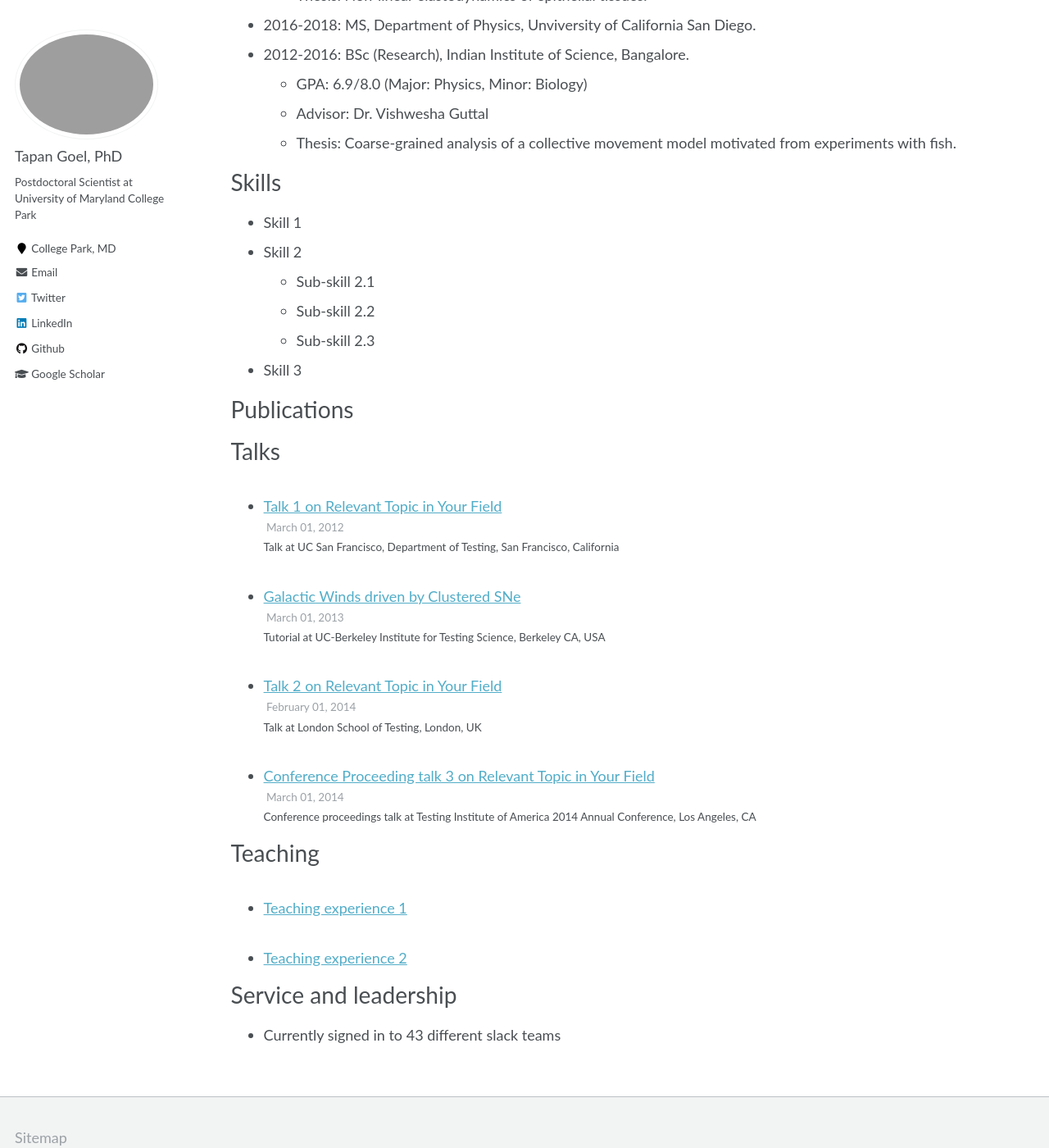
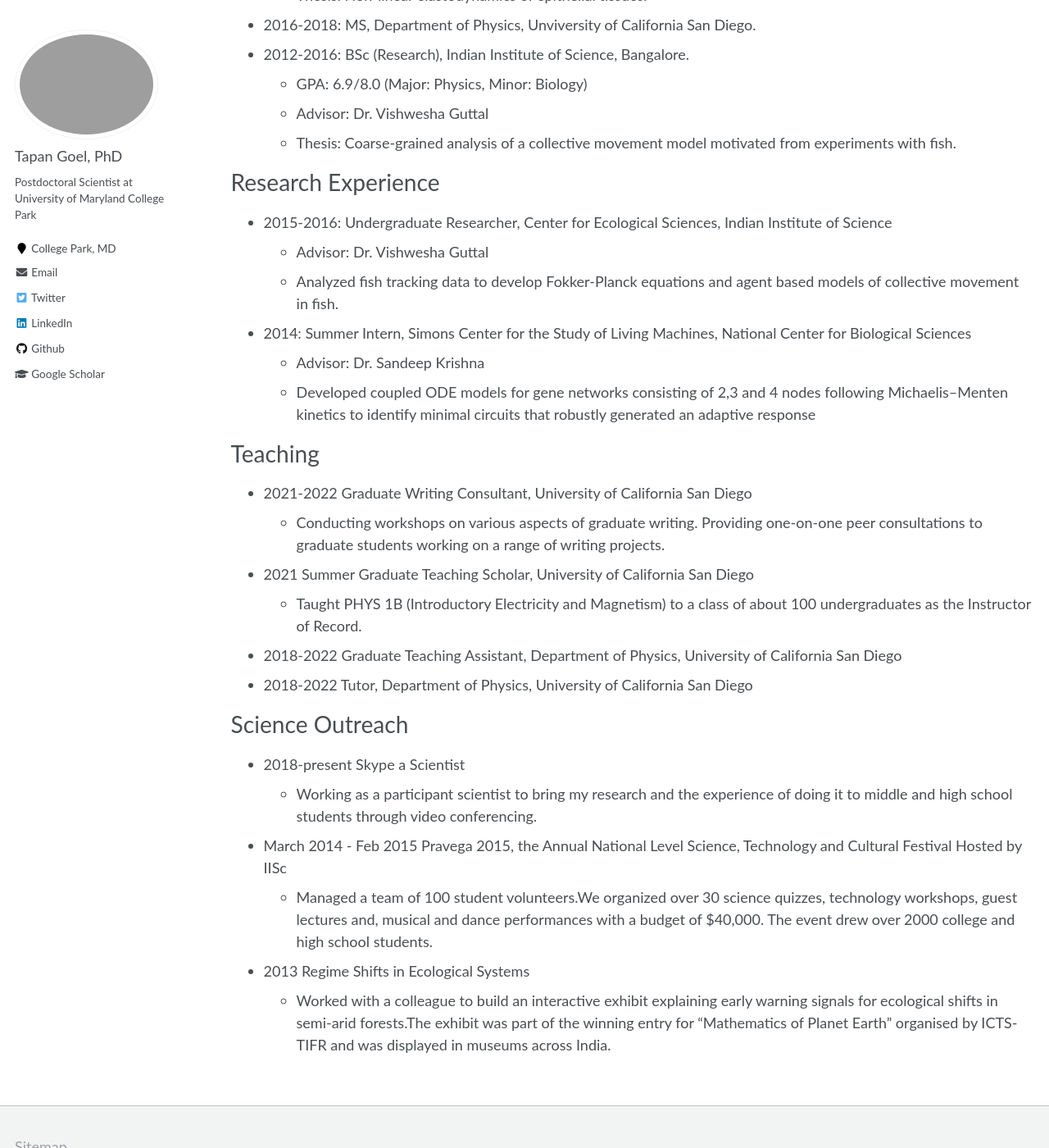
Before and after one commit to tapangoel1994/tapangoel1994.github.io, a Jekyll site: the page built from _pages/cv.md, in a window 1280 px wide and 1400 px high, scrolled down 850 px. Shown: the whole window at 82% size. Built offline with Jekyll 4.4.1, drawn with Linux system fonts in a browser that asks for light colours.

Commit message:
Update cv.md

```diff
--- a/_pages/cv.md
+++ b/_pages/cv.md
@@ -36,33 +36,29 @@ Education
   * Advisor: Dr. Vishwesha Guttal
   * Thesis: Coarse-grained analysis of a collective movement model motivated from experiments with fish.
 
-Skills
+Research Experience
 ======
-* Skill 1
-* Skill 2
-  * Sub-skill 2.1
-  * Sub-skill 2.2
-  * Sub-skill 2.3
-* Skill 3
-
-Publications
-======
-  <ul>{% for post in site.publications %}
-    {% include archive-single-cv.html %}
-  {% endfor %}</ul>
-
-Talks
-======
-  <ul>{% for post in site.talks %}
-    {% include archive-single-talk-cv.html %}
-  {% endfor %}</ul>
+* 2015-2016: Undergraduate Researcher, Center for Ecological Sciences, Indian Institute of Science
+  * Advisor: Dr. Vishwesha Guttal
+  * Analyzed fish tracking data to develop Fokker-Planck equations and agent based models of collective movement in fish.
+* 2014: Summer Intern, Simons Center for the Study of Living Machines, National Center for Biological Sciences
+  * Advisor: Dr. Sandeep Krishna
+  * Developed coupled ODE models for gene networks consisting of 2,3 and 4 nodes following Michaelis–Menten kinetics to identify minimal circuits that robustly generated an adaptive response
 
 Teaching
 ======
-  <ul>{% for post in site.teaching %}
-    {% include archive-single-cv.html %}
-  {% endfor %}</ul>
+* 2021-2022 Graduate Writing Consultant, University of California San Diego
+  * Conducting workshops on various aspects of graduate writing. Providing one-on-one peer consultations to graduate students working on a range of writing projects.
+* 2021 Summer Graduate Teaching Scholar, University of California San Diego
+  * Taught PHYS 1B (Introductory Electricity and Magnetism) to a class of about 100 undergraduates as the Instructor of Record.
+* 2018-2022 Graduate Teaching Assistant, Department of Physics, University of California San Diego
+* 2018-2022 Tutor, Department of Physics, University of California San Diego
 
-Service and leadership
+Science Outreach
 ======
-* Currently signed in to 43 different slack teams
+* 2018-present Skype a Scientist
+  * Working as a participant scientist to bring my research and the experience of doing it to middle and high school students through video conferencing.
+* March 2014 - Feb 2015 Pravega 2015, the Annual National Level Science, Technology and Cultural Festival Hosted by IISc
+  * Managed a team of 100 student volunteers.We organized over 30 science quizzes, technology workshops, guest lectures and, musical and dance performances with a budget of $40,000. The event drew over 2000 college and high school students.
+* 2013 Regime Shifts in Ecological Systems
+  * Worked with a colleague to build an interactive exhibit explaining early warning signals for ecological shifts in semi-arid forests.The exhibit was part of the winning entry for "Mathematics of Planet Earth" organised by ICTS-TIFR and was displayed in museums across India.
```
